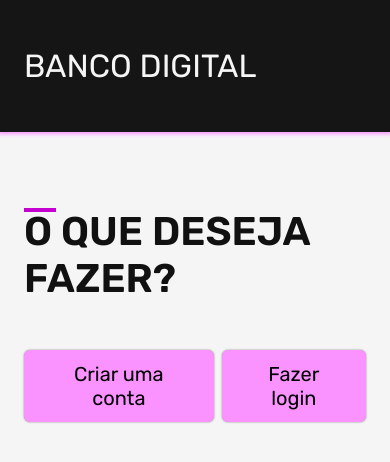
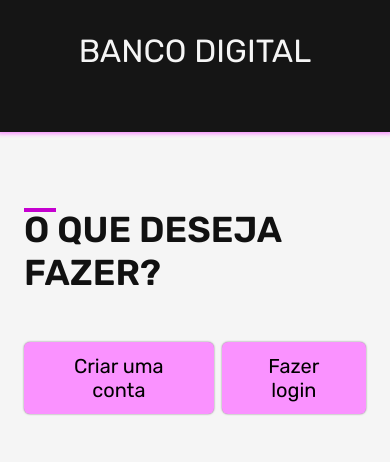
Before and after one commit to filipegallodev/banco-digital, a Next.js app in the folder frontend-nextjs/: page / in a window 390 px wide. Shown: the top 462 px of the page. Built offline with nearby package versions, Linux system fonts and the light colour scheme; no server answers; sample sign-in values are in the browser's storage.

Commit message:
fix: transaction page styles for mobile

```diff
--- a/frontend-nextjs/src/components/Header.tsx
+++ b/frontend-nextjs/src/components/Header.tsx
@@ -42,7 +42,8 @@ const Header = () => {
 const Container = styled.header`
   background-color: #151515;
   color: #f5f5f5;
-  height: 132px;
+  min-height: 132px;
+  height: 100%;
   display: flex;
   box-shadow: 0px 0px 4px 2px #fa92ff;
   margin-bottom: 24px;
@@ -58,6 +59,11 @@ const Content = styled.div`
   @media (max-width: 1240px) {
     margin: 0 24px;
   }
+  @media (max-width: 700px) {
+    flex-direction: column;
+    gap: 32px;
+    margin: 32px 0px;
+  }
 `;
 
 const Title = styled.span`
@@ -71,6 +77,10 @@ const ControllContainer = styled.div`
   align-items: center;
   justify-content: center;
   gap: 64px;
+  @media (max-width: 400px) {
+    flex-direction: column;
+    gap: 24px;
+  }
 `;
 
 const UserProfile = styled.div`
--- a/frontend-nextjs/src/components/Section/SectionTitle.tsx
+++ b/frontend-nextjs/src/components/Section/SectionTitle.tsx
@@ -17,6 +17,9 @@ const Title = styled.h1`
     background-color: #c500d0;
     position: absolute;
   }
+  @media (max-width: 400px) {
+    font-size: 2.25rem;
+  }
 `;
 
 export default SectionTitle;
--- a/frontend-nextjs/src/components/Transaction/TransactionSection.tsx
+++ b/frontend-nextjs/src/components/Transaction/TransactionSection.tsx
@@ -71,7 +71,7 @@ const TransactionSection = () => {
           <Skeleton
             animation={"wave"}
             variant="rectangular"
-            width={1200}
+            width="100%"
             height={344}
             sx={{ borderRadius: "6px", marginBottom: "24px" }}
           />
```
Also changed, not shown: frontend-nextjs/src/components/Transaction/TransactionFilter.tsx (+8 -0 lines), frontend-nextjs/src/components/Transaction/TransactionTable.tsx (+14 -4 lines).
